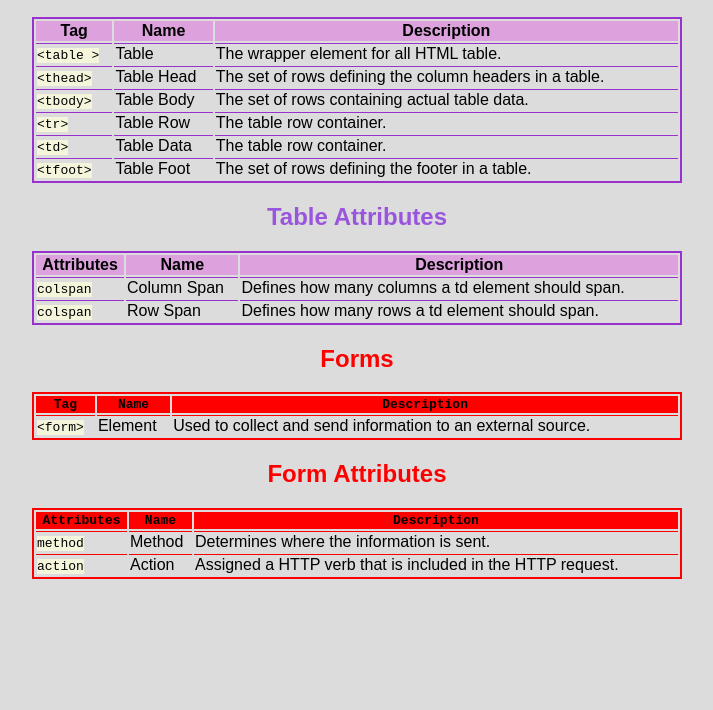
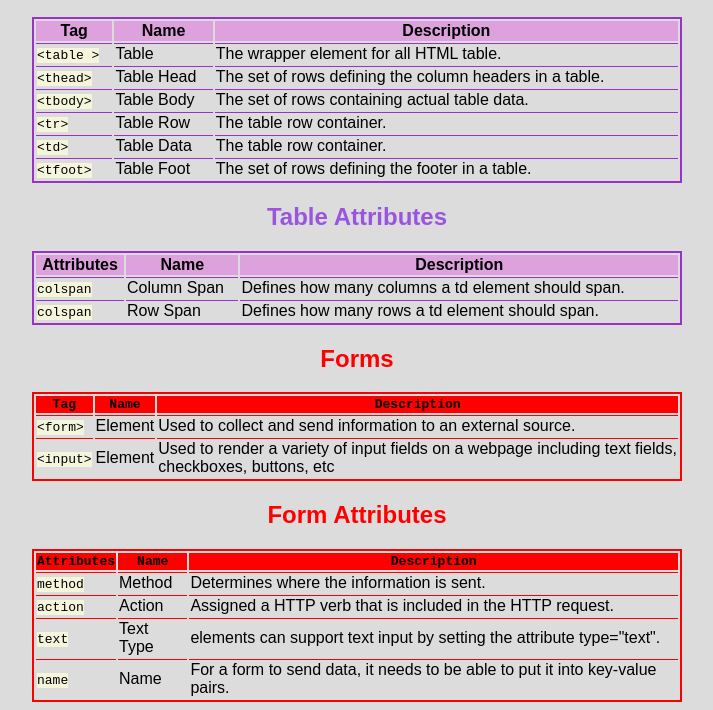
Before and after one commit to MeisterMCS/MeisterMCS.github.io, a plain HTML site: page index.html in a window 1280 px wide. Shown: the part 111-821 px from the top of the page, without its empty margins (283-996 px from the left). Before the commit the page ends 800 px from the top, so only its background shows below. Drawn offline with Linux system fonts and the light colour scheme.

Commit message:
Add files via upload

```diff
--- a/index.html
+++ b/index.html
@@ -118,6 +118,13 @@
                         <td>Element</td>
                         <td>Used to collect and send information to an external source.</td>
                     </tr>
+                    <tr>
+                        <td>
+                            <span class="forms">&lt;input&gt;</span>
+                        </td>
+                        <td>Element</td>
+                        <td>Used to render a variety of input fields on a webpage including text fields, checkboxes, buttons, etc</td>
+                    </tr>
                 </tbody>
             </thead>
         </table>
@@ -145,10 +152,30 @@
               <td>Action</td>
               <td>Assigned a HTTP verb that is included in the HTTP request. </td>
           </tr>
+            <tr>
+                <td>
+                    <span class="forms">text</span>
+                </td>
+                <td>Text Type</td>
+                <td> elements can support text input by setting the attribute type="text".</td>
+            </tr>
+            <tr>
+                <td>
+                    <span class="forms">name</span>
+                </td>
+                <td>Name</td>
+                <td> For a form to send data, it needs to be able to put it into key-value pairs.</td>
+            </tr>
 
-          </tbody>
-      </table>
-      </thead>
+
+        </tbody>
+        </table>
+        </thead>
+
+
+
+
+
 
 
 
```
